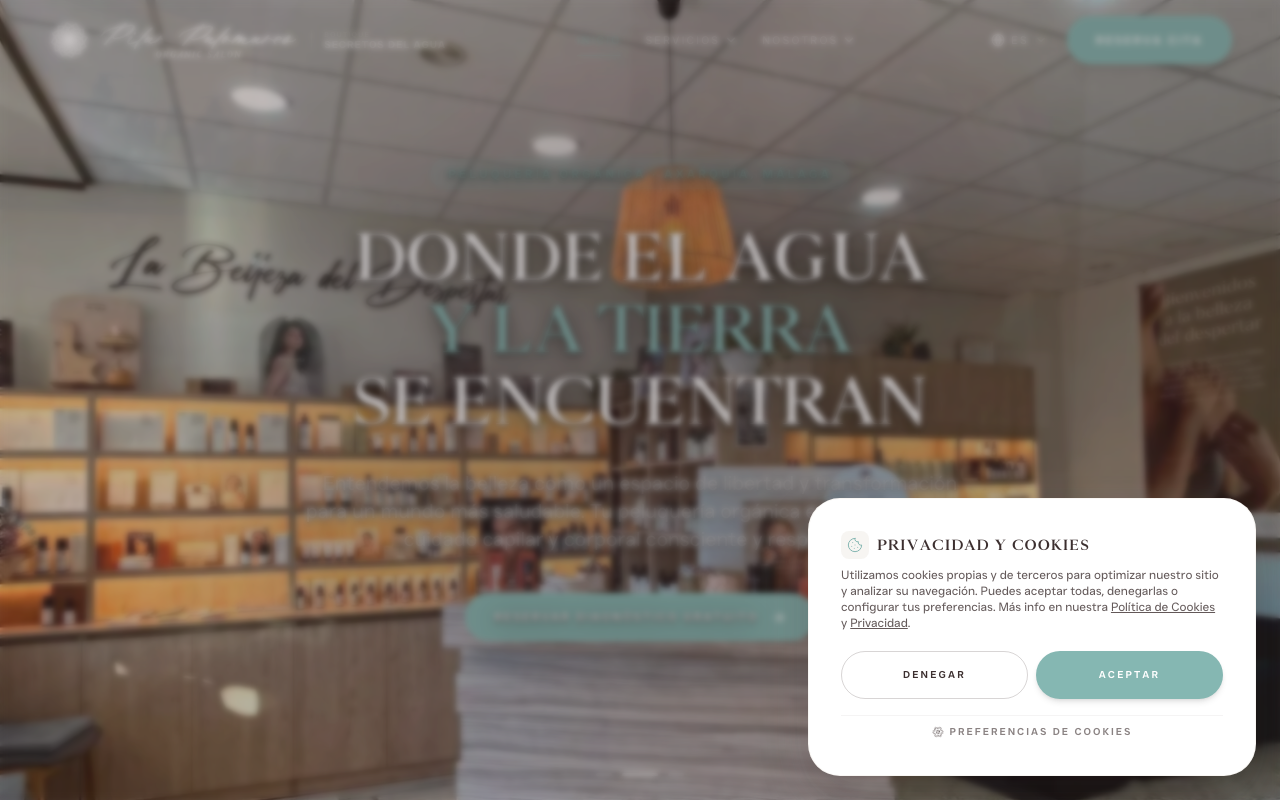
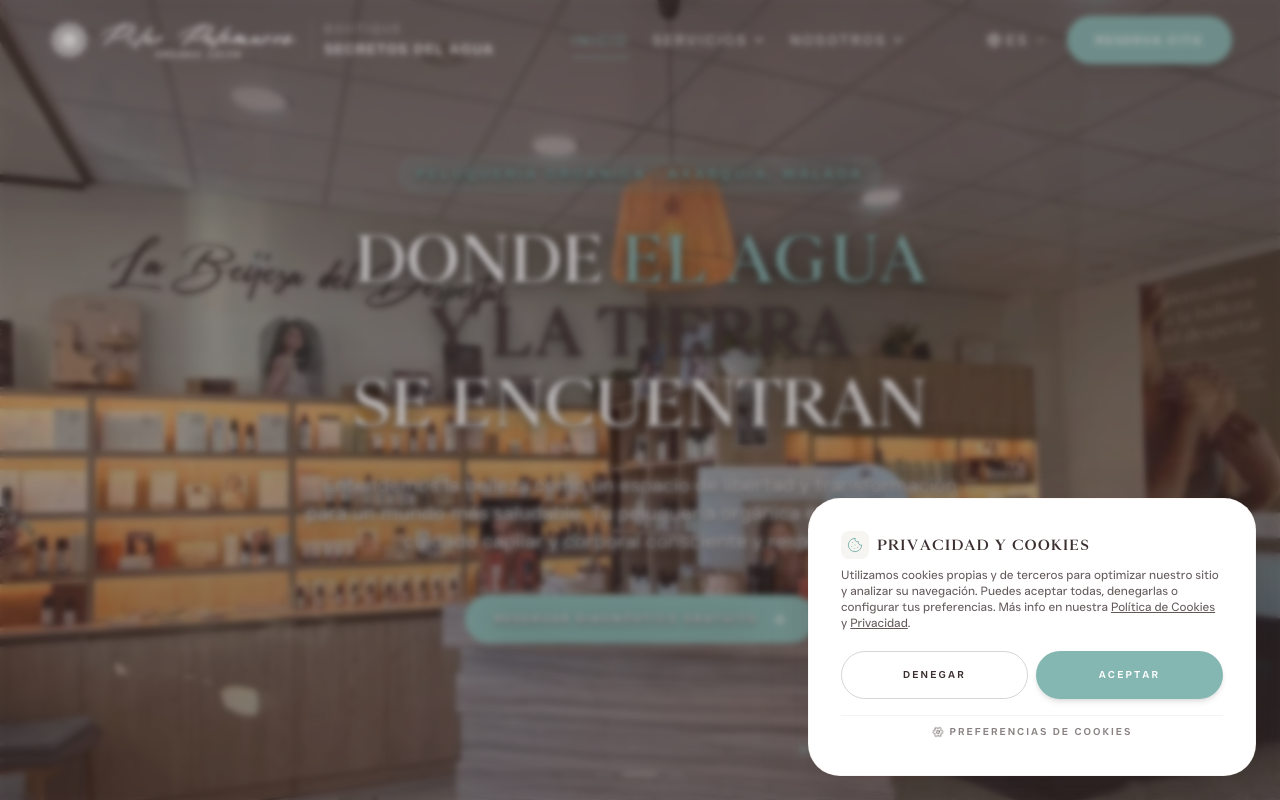
Before and after one commit to JORDI2025/web-salon-pilar-palomares, a React (Vite) app: page / in a window 1280 px wide. Built offline with nearby package versions, Linux system fonts and the light colour scheme.

Commit message:
style: scale up desktop fonts and fix hero contrast and H1 colors

```diff
--- a/src/components/Navbar.jsx
+++ b/src/components/Navbar.jsx
@@ -152,14 +152,14 @@ const Navbar = () => {
                         />
                         {/* Branding text restored for more screen sizes */}
                         <div className={`hidden md:flex flex-col border-l pl-3 leading-none transition-colors duration-500 ${isSolid ? 'border-chocolate/20' : 'border-white/20'}`}>
-                            <span className={`text-[7px] uppercase tracking-[0.2em] font-medium mb-0.5 transition-colors duration-500 ${isSolid ? 'text-chocolate/40' : 'text-white/60'}`}>Boutique</span>
-                            <span className={`text-[9px] lg:text-[10px] uppercase tracking-[0.1em] font-bold whitespace-nowrap transition-colors duration-500 ${isSolid ? 'text-chocolate/80' : 'text-white'}`}>Secretos del Agua</span>
+                            <span className={`text-[9px] md:text-[10px] lg:text-xs uppercase tracking-[0.2em] font-medium mb-0.5 transition-colors duration-500 ${isSolid ? 'text-chocolate/40' : 'text-white/60'}`}>Boutique</span>
+                            <span className={`text-[11px] lg:text-xs xl:text-sm uppercase tracking-[0.1em] font-bold whitespace-nowrap transition-colors duration-500 ${isSolid ? 'text-chocolate/80' : 'text-white'}`}>Secretos del Agua</span>
                         </div>
                     </Link>
                 </div>
 
                 {/* Desktop Links - Adaptive Spacing */}
-                <ul className={`hidden lg:flex items-center space-x-4 xl:space-x-6 2xl:space-x-8 font-sans text-[10px] xl:text-[11px] tracking-[0.2em] uppercase transition-colors duration-500 ${isSolid ? 'text-chocolate/70' : 'text-white'}`}>
+                <ul className={`hidden lg:flex items-center space-x-4 xl:space-x-6 2xl:space-x-8 font-sans text-xs lg:text-[13px] xl:text-sm tracking-[0.2em] uppercase transition-colors duration-500 ${isSolid ? 'text-chocolate/70' : 'text-white'}`}>
                     {navLinks.map((link) => (
                         <li key={link.name} className={link.dropdown ? "relative group/nav" : ""}>
                             {link.dropdown ? (
@@ -234,7 +234,7 @@ const Navbar = () => {
                     {/* Selector de idioma (escritorio y tablet) */}
                     <div className="relative group/lang hidden sm:block">
                         <button
-                            className={`flex items-center gap-1.5 py-2 px-1 text-[10px] xl:text-[11px] tracking-[0.2em] uppercase hover:text-accent-aqua transition-colors duration-500 focus-visible:ring-2 focus-visible:ring-accent-aqua rounded-sm outline-none ${isSolid ? 'text-chocolate/70' : 'text-white'}`}
+                            className={`flex items-center gap-1.5 py-2 px-1 text-xs lg:text-[13px] xl:text-sm tracking-[0.2em] uppercase hover:text-accent-aqua transition-colors duration-500 focus-visible:ring-2 focus-visible:ring-accent-aqua rounded-sm outline-none ${isSolid ? 'text-chocolate/70' : 'text-white'}`}
                             aria-haspopup="true"
                             aria-label={t('nav.idioma')}
                         >
@@ -249,7 +249,7 @@ const Navbar = () => {
                                         key={l}
                                         to={localizePath(basePath, l)}
                                         aria-current={l === lang ? 'true' : undefined}
-                                        className={`px-3 py-2 rounded-xl text-[10px] font-bold tracking-[0.2em] uppercase transition-colors text-center ${
+                                        className={`px-3 py-2 rounded-xl text-[11px] lg:text-xs font-bold tracking-[0.2em] uppercase transition-colors text-center ${
                                             l === lang
                                                 ? 'bg-accent-aqua/10 text-accent-aqua'
                                                 : 'text-chocolate/60 hover:text-accent-aqua hover:bg-chocolate/[0.03]'
--- a/src/index.css
+++ b/src/index.css
@@ -118,7 +118,7 @@
            disabled:opacity-50 disabled:pointer-events-none;
   }
   /* Variante secundaria compacta (mismo estilo de letra, menor padding) */
-  .btn-sm { @apply px-5 py-2.5 min-h-[40px] text-[10px]; }
+  .btn-sm { @apply px-5 py-2.5 min-h-[40px] text-[11px]; }
 
   .btn-primary {
     @apply btn bg-accent-aqua text-white shadow-lg
--- a/src/pages/Home.jsx
+++ b/src/pages/Home.jsx
@@ -346,13 +346,14 @@ const Home = () => {
             {/* HERO SECTION */}
             <section id="hero" ref={heroRef} className="relative min-h-[100dvh] flex items-center justify-center text-center px-6 py-24">
                 <HeroCarousel />
-                {/* Soft radial gradient to support text readability without darkening the overall images */}
-                <div className="absolute inset-0 bg-[radial-gradient(circle_at_center,rgba(60,47,47,0.35)_0%,rgba(60,47,47,0)_70%)] z-[1] pointer-events-none"></div>
+                {/* Base tint overlay + vertical gradient overlay for maximum readability of text and transparent navbar */}
+                <div className="absolute inset-0 bg-chocolate/20 z-[1] pointer-events-none"></div>
+                <div className="absolute inset-0 bg-gradient-to-b from-chocolate/50 via-transparent to-chocolate/40 z-[1] pointer-events-none"></div>
 
                 {/* Floating location status - Bottom Right (opposite of top left) */}
                 <div className="absolute bottom-10 right-6 md:right-12 lg:right-20 z-10 flex items-center gap-2 select-none pointer-events-none">
                     <span className="w-1.5 h-1.5 rounded-full bg-accent-aqua animate-pulse shadow-[0_0_8px_rgba(133,183,178,0.8)]"></span>
-                    <span className="text-[10px] md:text-xs tracking-[0.2em] font-sans font-semibold uppercase text-white/50">
+                    <span className="text-xs md:text-sm tracking-[0.2em] font-sans font-semibold uppercase text-white/50">
                         {lang === 'en' ? 'LIVE SALON - TORRE DE BENAGALBÓN' :
                          lang === 'de' ? 'SALON LIVE - TORRE DE BENAGALBÓN' :
                          lang === 'fr' ? 'SALON EN DIRECT - TORRE DE BENAGALBÓN' :
@@ -361,21 +362,21 @@ const Home = () => {
                 </div>
 
                 <div className="relative z-10 hero-content max-w-7xl mx-auto text-white [text-shadow:0_4px_24px_rgba(0,0,0,0.7),_0_1px_3px_rgba(0,0,0,0.95)]">
-                    <span className="inline-flex items-center gap-1.5 px-4 py-1.5 rounded-full bg-accent-aqua/15 border border-accent-aqua/30 text-accent-aqua text-[10px] md:text-xs tracking-[0.25em] font-sans font-bold uppercase mb-8 backdrop-blur-sm shadow-sm select-none">
+                    <span className="inline-flex items-center gap-1.5 px-4 py-1.5 rounded-full bg-accent-aqua/15 border border-accent-aqua/30 text-accent-aqua text-xs md:text-sm tracking-[0.25em] font-sans font-bold uppercase mb-8 backdrop-blur-sm shadow-sm select-none">
                         {t('hero.eyebrow')}
                     </span>
-                    <h1 className="text-5xl md:text-7xl font-serif mb-8 leading-[1.2] uppercase tracking-tight text-white drop-shadow-lg">
+                    <h1 className="text-4xl sm:text-5xl md:text-6xl lg:text-7xl font-serif mb-8 leading-[1.2] uppercase tracking-tight text-white drop-shadow-lg">
                         {lang === 'en' ? (
-                            <>WHERE WATER <br /><span className="text-accent-aqua">AND EARTH</span> <br />MEET</>
+                            <>WHERE <span className="text-accent-aqua">WATER</span> <br /><span className="text-chocolate">AND EARTH</span> <br />MEET</>
                         ) : lang === 'de' ? (
-                            <>WO WASSER <br /><span className="text-accent-aqua">UND ERDE</span> <br />SICH BEGEGNEN</>
+                            <>WO <span className="text-accent-aqua">WASSER</span> <br /><span className="text-chocolate">UND ERDE</span> <br />SICH BEGEGNEN</>
                         ) : lang === 'fr' ? (
-                            <>OÙ L'EAU <br /><span className="text-accent-aqua">ET LA TERRE</span> <br />SE RENCONTRENT</>
+                            <>OÙ <span className="text-accent-aqua">L'EAU</span> <br /><span className="text-chocolate">ET LA TERRE</span> <br />SE RENCONTRENT</>
                         ) : (
-                            <>DONDE EL AGUA <br /><span className="text-accent-aqua">Y LA TIERRA</span> <br />SE ENCUENTRAN</>
+                            <>DONDE <span className="text-accent-aqua">EL AGUA</span> <br /><span className="text-chocolate">Y LA TIERRA</span> <br />SE ENCUENTRAN</>
                         )}
                     </h1>
-                    <p className="text-lg md:text-xl text-white/95 max-w-2xl mx-auto leading-relaxed normal-case mb-10">
+                    <p className="text-base sm:text-lg lg:text-xl text-white/95 max-w-2xl mx-auto leading-relaxed normal-case mb-10">
                         {t('hero.text')}
                     </p>
                     <Button
@@ -508,7 +509,7 @@ const Home = () => {
                                 <div className="h-8 md:h-6 lg:h-8 flex items-center justify-center w-full mb-1 -mt-3.5 md:mt-0">
                                     <h3 className="font-serif text-[15px] md:text-[13px] lg:text-[15px] xl:text-base text-chocolate/90 leading-[1.1] md:leading-none md:whitespace-nowrap">{t('bienestar.icon1Title')}</h3>
                                 </div>
-                                <p className="text-[9px] md:text-[10px] lg:text-[11px] tracking-[0.18em] text-accent-aqua font-bold uppercase leading-none lg:leading-[2.0]">{t('bienestar.icon1Tag')}</p>
+                                <p className="text-xs lg:text-[13px] tracking-[0.18em] text-accent-aqua font-bold uppercase leading-none lg:leading-[2.0]">{t('bienestar.icon1Tag')}</p>
                             </div>
                             <div className="reveal-item flex flex-col items-center group text-center">
                                 <div className="w-[72px] h-[72px] md:w-20 md:h-20 lg:w-[88px] lg:h-[88px] mb-4 md:mb-2.5 transition-all duration-500 transform group-hover:scale-105" style={{transitionDelay: "50ms"}}>
@@ -517,7 +518,7 @@ const Home = () => {
                                 <div className="h-8 md:h-6 lg:h-8 flex items-center justify-center w-full mb-1 -mt-3.5 md:mt-0">
                                     <h3 className="font-serif text-[15px] md:text-[13px] lg:text-[15px] xl:text-base text-chocolate/90 leading-[1.1] md:leading-none md:whitespace-nowrap">{t('bienestar.icon2Title')}</h3>
                                 </div>
-                                <p className="text-[9px] md:text-[10px] lg:text-[11px] tracking-[0.18em] text-accent-aqua font-bold uppercase leading-none lg:leading-[2.0]">{t('bienestar.icon2Tag')}</p>
+                                <p className="text-xs lg:text-[13px] tracking-[0.18em] text-accent-aqua font-bold uppercase leading-none lg:leading-[2.0]">{t('bienestar.icon2Tag')}</p>
                             </div>
                             <div className="reveal-item flex flex-col items-center group text-center">
                                 <div className="w-[72px] h-[72px] md:w-20 md:h-20 lg:w-[88px] lg:h-[88px] mb-4 md:mb-2.5 transition-all duration-500 transform group-hover:scale-105" style={{transitionDelay: "100ms"}}>
@@ -526,7 +527,7 @@ const Home = () => {
                                 <div className="h-8 md:h-6 lg:h-8 flex items-center justify-center w-full mb-1 -mt-3.5 md:mt-0">
                                     <h3 className="font-serif text-[15px] md:text-[13px] lg:text-[15px] xl:text-base text-chocolate/90 leading-[1.1] md:leading-none md:whitespace-nowrap">{t('bienestar.icon3Title')}</h3>
                                 </div>
-                                <p className="text-[9px] md:text-[10px] lg:text-[11px] tracking-[0.18em] text-accent-aqua font-bold uppercase leading-none lg:leading-[2.0]">{t('bienestar.icon3Tag')}</p>
+                                <p className="text-xs lg:text-[13px] tracking-[0.18em] text-accent-aqua font-bold uppercase leading-none lg:leading-[2.0]">{t('bienestar.icon3Tag')}</p>
                             </div>
                             <div className="reveal-item flex flex-col items-center group text-center">
                                 <div className="w-[72px] h-[72px] md:w-20 md:h-20 lg:w-[88px] lg:h-[88px] mb-4 md:mb-2.5 transition-all duration-500 transform group-hover:scale-105" style={{transitionDelay: "150ms"}}>
@@ -535,7 +536,7 @@ const Home = () => {
                                 <div className="h-8 md:h-6 lg:h-8 flex items-center justify-center w-full mb-1 -mt-3.5 md:mt-0">
                                     <h3 className="font-serif text-[15px] md:text-[13px] lg:text-[15px] xl:text-base text-chocolate/90 leading-[1.1] md:leading-none md:whitespace-nowrap">{t('bienestar.icon4Title')}</h3>
                                 </div>
-                                <p className="text-[9px] md:text-[10px] lg:text-[11px] tracking-[0.18em] text-accent-aqua font-bold uppercase leading-none lg:leading-[2.0]">{t('bienestar.icon4Tag')}</p>
+                                <p className="text-xs lg:text-[13px] tracking-[0.18em] text-accent-aqua font-bold uppercase leading-none lg:leading-[2.0]">{t('bienestar.icon4Tag')}</p>
                             </div>
                         </div>
                     </div>
```
Also changed, not shown: src/pages/Bioterapias.jsx (+5 -5 lines).
